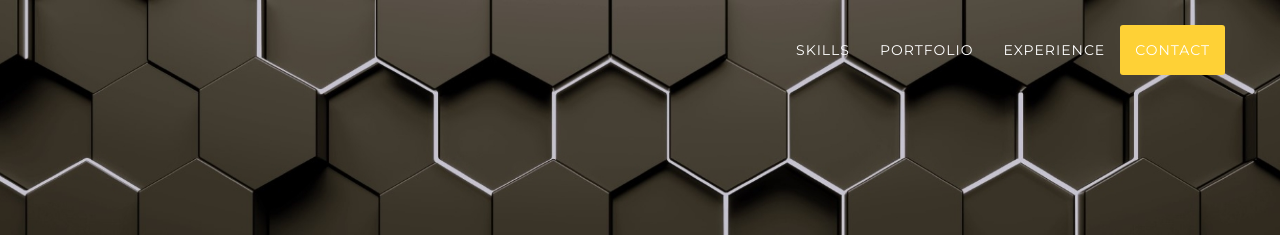
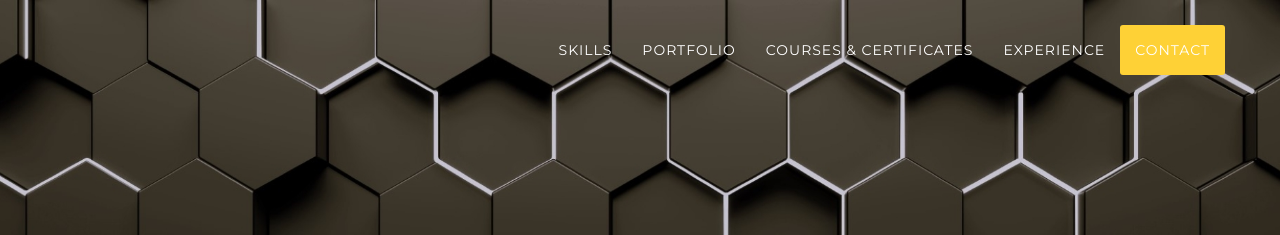
Before and after one commit to agmerino03/agmerino03.github.io, a Jekyll site: the page built from index.html, in a window 1280 px wide. Shown: the top 235 px of the page. Built offline with Jekyll 4.4.1, drawn with Linux system fonts in a browser that asks for light colours; some web fonts are replaced.

Commit message:
Added reference into tool bar

```diff
--- a/_includes/header.html
+++ b/_includes/header.html
@@ -23,6 +23,9 @@
                     </li>
                     <li>
                         <a class="page-scroll" href="#portfolio">Portfolio</a>
+                    </li>
+                    <li>
+                        <a class="page-scroll" href="#courses_certificates">Courses & Certificates</a>
                     </li>
                     <li>
                         <a class="page-scroll" href="#about">Experience</a>
```
